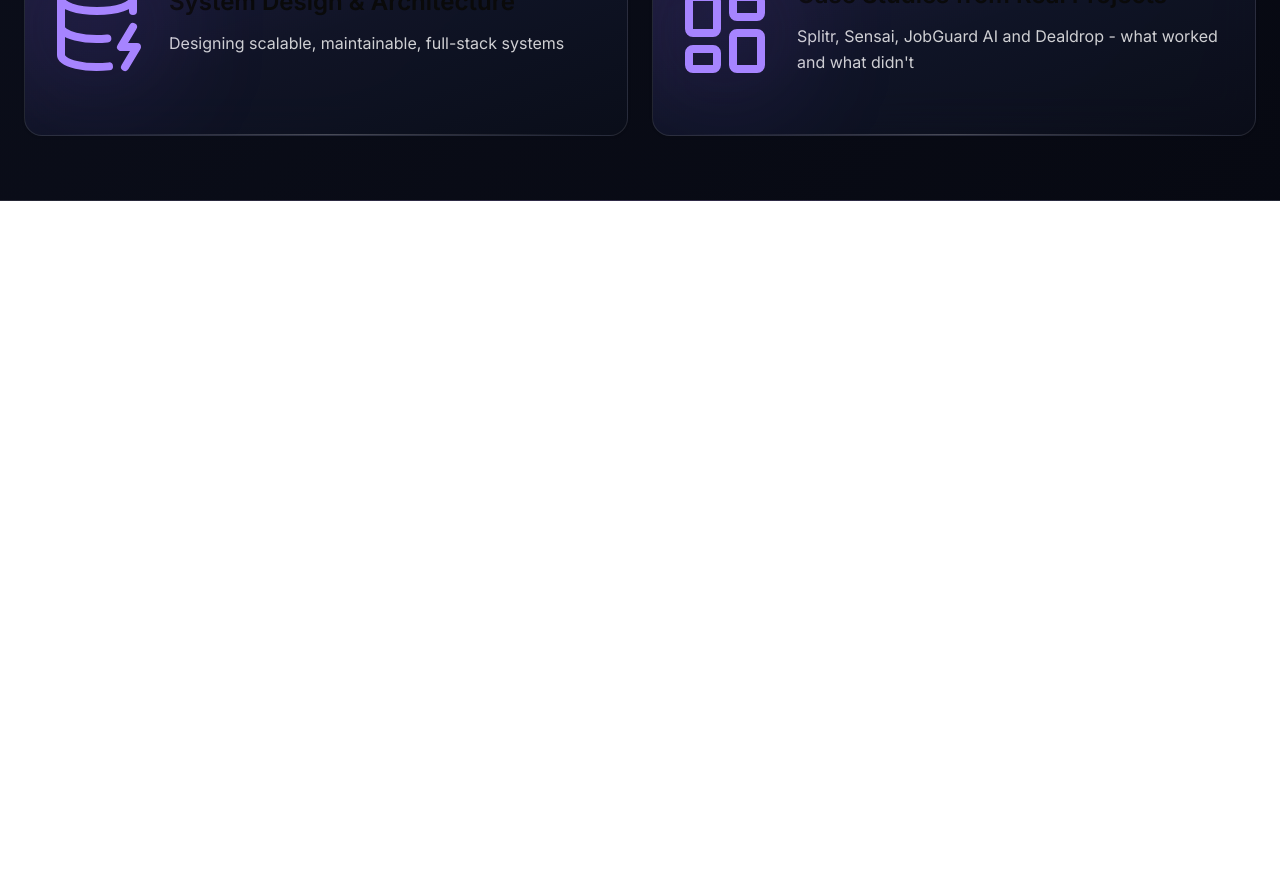
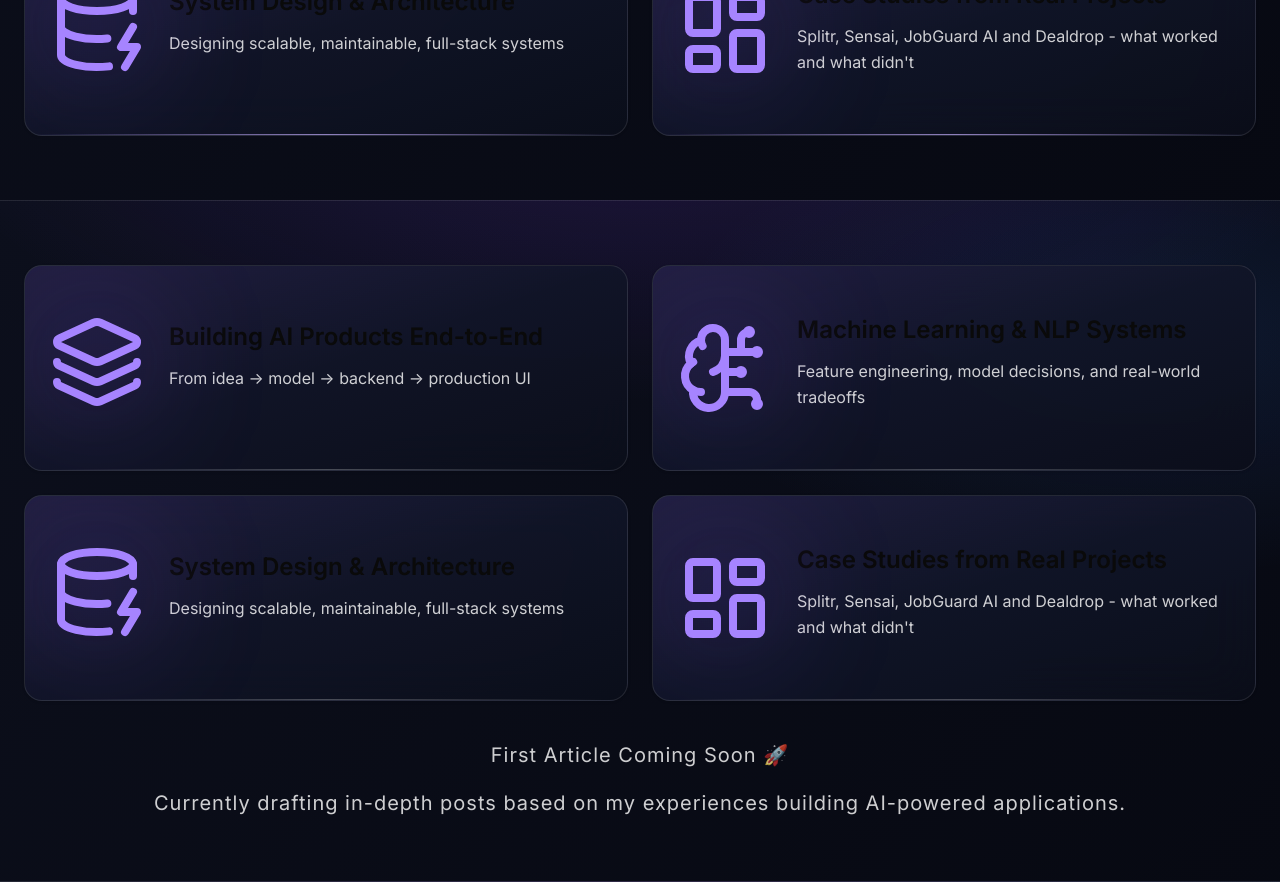
Before and after one commit to Manan0p/Personal-Portfolio, a Next.js app: page /blog in a window 1280 px wide. Shown: the part 940-1822 px from the top of the page. Before the commit the page ends 1141 px from the top, so only its background shows below. Built offline with nearby package versions, Linux system fonts and the light colour scheme.

Commit message:
section 3

```diff
--- a/app/blog/page.jsx
+++ b/app/blog/page.jsx
@@ -74,11 +74,50 @@ export default function page() {
                         </p>
                     </div>
                   </CardContent>
+                  <div className="absolute bottom-0 left-0 w-full h-px bg-gradient-to-r from-transparent via-violet-400/60 to-transparent" />
                 </Card>
               )
             })}</div>
           </div>
         </section>
+        <section className="w-full py-8 md:py-12 lg:py-16 border-b border-white/10 bg-[radial-gradient(1200px_500px_at_50%_-100px,rgba(124,58,237,0.18),transparent_60%),radial-gradient(800px_400px_at_90%_20%,rgba(59,130,246,0.12),transparent_60%),linear-gradient(135deg,#0c0f1c,#070912)]">
+          <div className="container mx-auto px-4 md:px-6">
+            <div className="grid grid-cols-1 md:grid-cols-2 gap-6 max-w-auto mx-auto mb-10 ">{blog.map((data,index)=>{
+              return(
+                <Card key={index} className="group relative-h-[230-px] after:absolute after:bottom-0 after:left-6 after:right-6 after:h-px after:bg-gradient-to-r after:from-transparent after:via-white/25 after:to-transparent group relative overflow-hidden rounded-2xl bg-gradient-to-br from-[#161a2d]/90 via-[#111528]/90 to-[#0b0e1a]/90
+                                             backdrop-blur-xl border border-white/10 transition-all duration-300 hover:-translate-y-1 hover:border-white/20 hover:shadow-[0_0_80px_rgba(139,92,246,0.35)]
+                                             before:absolute before:inset-0 before:rounded-2xl
+                                             before:bg-[radial-gradient(600px_200px_at_0%_0%,rgba(139,92,246,0.18),transparent_60%)]
+                                             before:opacity-0 hover:before:opacity-100 before:transition-opacity">
+                  <div className="pointer-events-none absolute inset-0 bg-gradient-to-br from-violet-500/10 via-transparent to-transparent" />
+                  <CardContent className="relative flex items-center gap-6 px-6 py-6">
+                    <div className="flex-shrink-0 relative">
+                        <div className="absolute inset-0 rounded-full bg-violet-500/25 blur-3xl" />
+                        <div className="relative transition-transform duration-300 group-hover:scale-[1.15]">
+                            {data.icon}
+                        </div>
+                    </div>
+                    <div className="flex flex-col gap-3">
+                        <h3 className="text-2xl font-semibold">{data.title}</h3>
+                        <p className="text-base text-white/80 leading-relaxed mb-3 line-clamp-2">
+                          {data.path}
+                        </p>
+                    </div>
+                  </CardContent>
+                </Card>
+              )
+            })}
+            </div>
+            <div className="items-center text-center">
+                <div  className="text-md text-white/80 md:text-lg lg:text-xl mb-5 text-muted-foreground tracking-wider">
+                First Article Coming Soon 🚀
+            </div>
+            <div  className="text-md text-white/80 md:text-lg lg:text-xl text-muted-foreground tracking-wider">
+                Currently drafting in-depth posts based on my experiences building AI-powered applications.
+            </div>
+            </div>
+          </div>
+        </section>
         </div>
     )
 }
```
